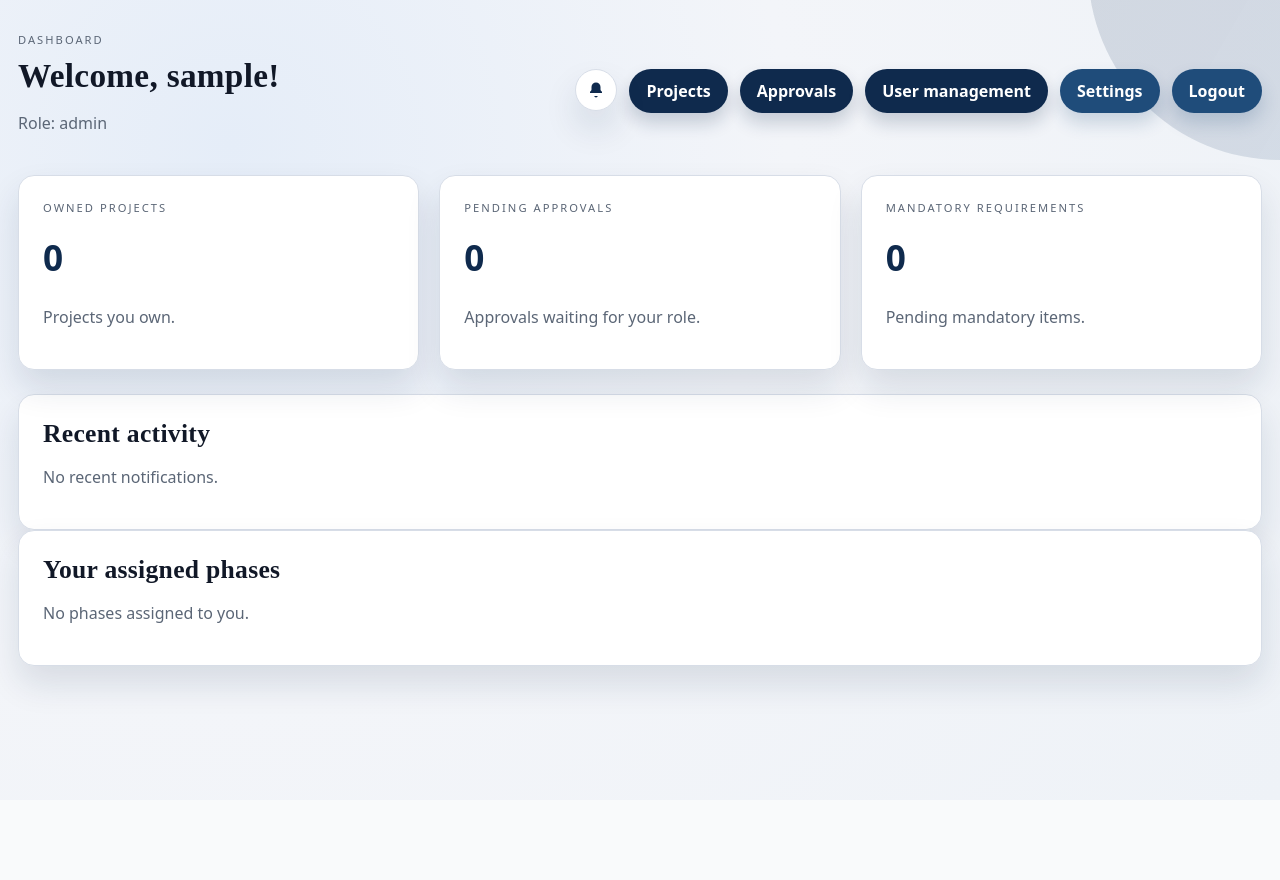
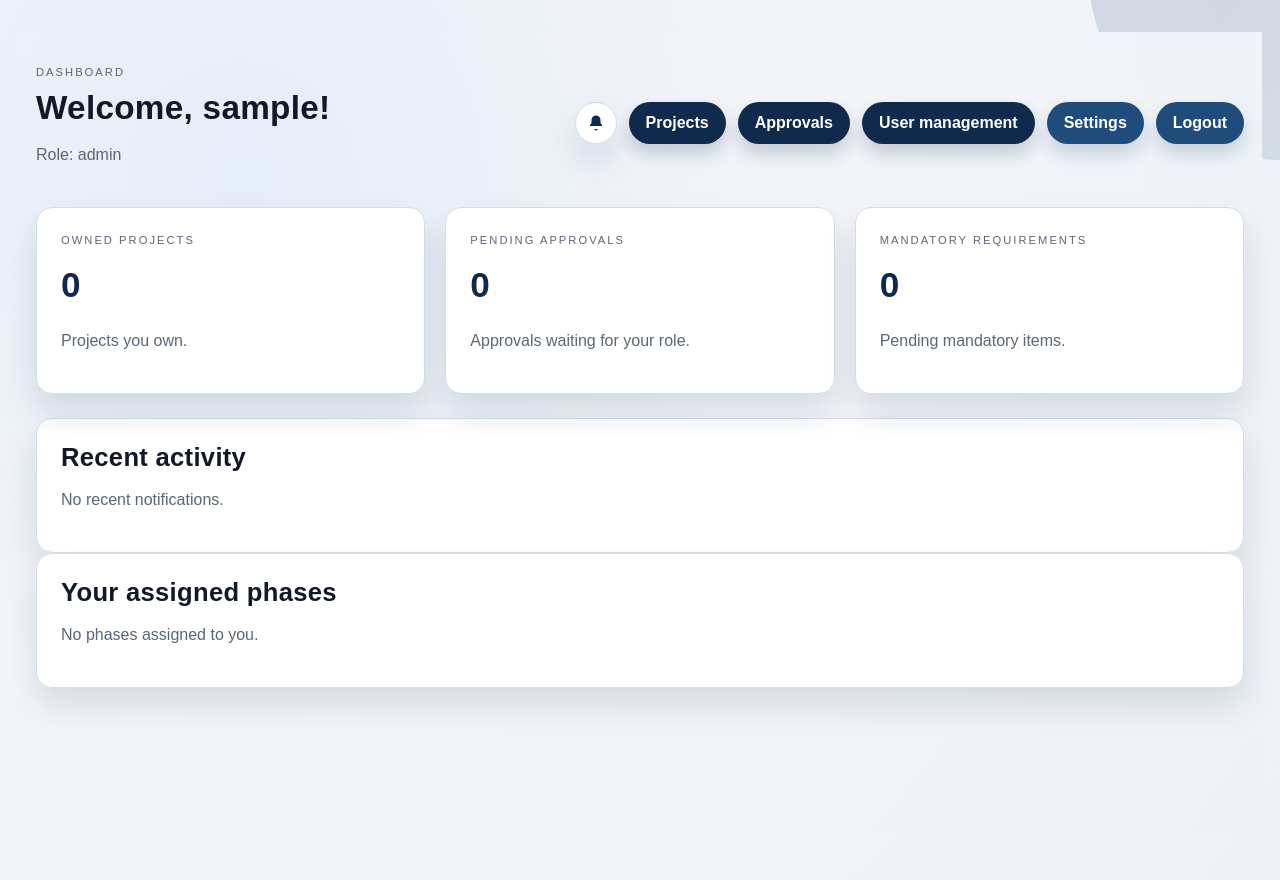
Before and after one commit to Avensys-srl/e-board, a PHP site: page /dashboard.php in a window 1280 px wide. Before the commit the page ends 709 px from the top, so only its background shows below. Run offline with PHP 8.4, Linux system fonts and the light colour scheme; the visitor is signed in with stand-in values (Sample User, id 1); data that the repository does not hold is empty.

Commit message:
style: Aggiornamento dei font nel CSS, sostituzione con Arial per una maggiore coerenza

```diff
--- a/assets/css/style.css
+++ b/assets/css/style.css
@@ -15,11 +15,11 @@
   box-sizing: border-box;
 }
 
-body {
+html, body {
   margin: 0;
   min-height: 100vh;
   padding: 32px 18px 48px;
-  font-family: "IBM Plex Sans", "Source Sans 3", "Noto Sans", sans-serif;
+  font-family: Arial, sans-serif;
   color: var(--text);
   background: radial-gradient(circle at 18% 18%, #e5edf8 0%, #f3f5f9 45%, #eef2f7 100%);
 }
@@ -39,8 +39,11 @@ body::before {
 
 h1, h2 {
   margin: 0 0 12px;
-  font-family: "Cormorant Garamond", "Times New Roman", serif;
+  font-family: Arial, sans-serif;
   letter-spacing: 0.3px;
+}
+h1, h2, h3, h4, h5, h6 {
+  font-family: Arial, sans-serif;
 }
 
 h1 {
```
